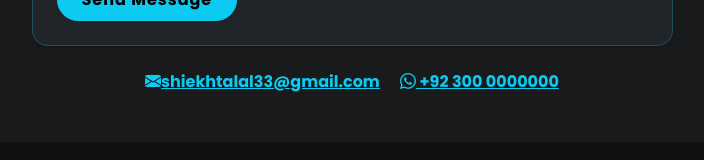
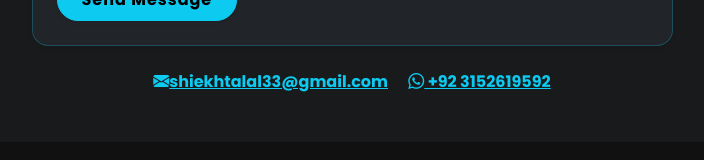
Before and after one commit to Talal303/Talal-Potfolio, a plain HTML site: page index.html in a window 1280 px wide. Shown: the part 3506-3666 px from the top of the page, without its empty margins (288-992 px from the left). Drawn offline with nearby package versions, Linux system fonts and the light colour scheme.

Commit message:
Update index.html

```diff
--- a/index.html
+++ b/index.html
@@ -313,7 +313,7 @@
           </form>
           <div class="text-center mt-4">
             <a href="mailto:talal@example.com" class="text-info fw-semibold me-3"><i class="bi bi-envelope-fill"></i>shiekhtalal33@gmail.com</a>
-            <a href="https://wa.me/923000000000" target="_blank" class="text-info fw-semibold"><i class="bi bi-whatsapp"></i> +92 300 0000000</a>
+            <a href="https://wa.me/923152619592" target="_blank" class="text-info fw-semibold"><i class="bi bi-whatsapp"></i> +92 3152619592</a>
           </div>
         </div>
       </div>
```
